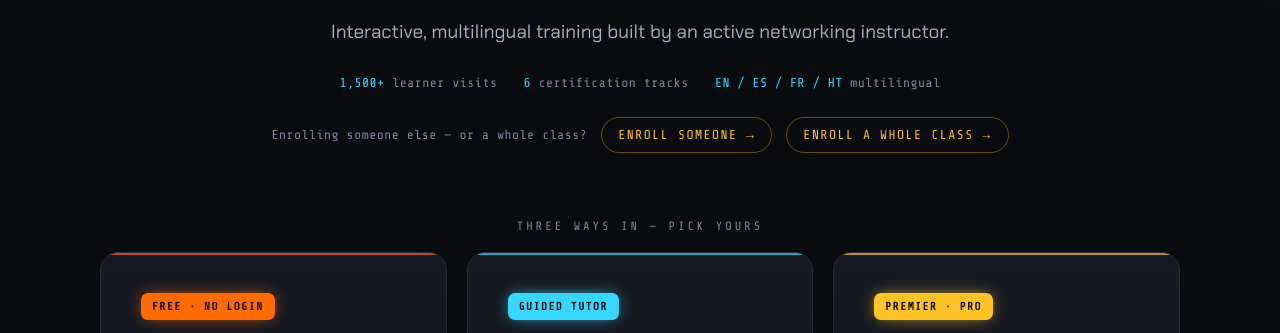
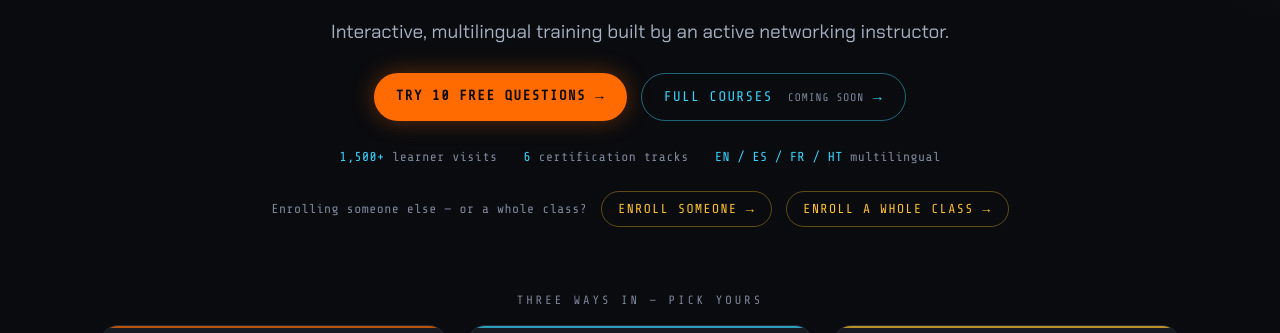
Before and after one commit to tradezone55/digitaledge-hub-main, a plain HTML site: page index.html in a window 1280 px wide. Shown: the part 301-634 px from the top of the page. Drawn offline with nearby package versions, Linux system fonts and the light colour scheme; no server answers.

Commit message:
Add "Try 10 free questions" and "Full courses" buttons to the homepage hero
Business-card visitors land here; give them a direct path to the free
sample exam (nexus /try) and the course menu (nexus /courses, launch list
until each course opens). EN/ES/FR/HT strings included.

Co-Authored-By: Claude Opus 5.5 <noreply@anthropic.com>

```diff
--- a/index.html
+++ b/index.html
@@ -56,6 +56,15 @@
   .enroll-strip a{color:var(--gold);border:1px solid rgba(255,195,40,.35);border-radius:999px;padding:7px 16px;
     letter-spacing:1.5px;text-decoration:none;transition:background .15s,color .15s;}
   .enroll-strip a:hover{background:var(--gold);color:#0a0a0a;}
+  .start-strip{margin-top:26px;display:flex;flex-wrap:wrap;justify-content:center;gap:12px 14px;}
+  .start-strip a{font-family:var(--mono);font-size:14px;letter-spacing:1.5px;border-radius:999px;padding:12px 22px;
+    text-decoration:none;transition:background .15s,color .15s,box-shadow .15s;}
+  .start-strip .s-try{background:var(--ember);color:#0a0a0a;font-weight:700;box-shadow:0 0 22px rgba(255,107,0,.35);}
+  .start-strip .s-try:hover{background:var(--ember-soft);box-shadow:0 0 30px rgba(255,107,0,.55);}
+  .start-strip .s-courses{color:var(--cyan);border:1px solid rgba(54,214,255,.45);}
+  .start-strip .s-courses:hover{background:var(--cyan);color:#0a0a0a;}
+  .start-strip .s-courses small{color:var(--dim);font-size:11px;letter-spacing:1px;margin-left:6px;}
+  .start-strip .s-courses:hover small{color:#0a0a0a;}
 
   .wrap{position:relative;z-index:2;width:min(1080px,94%);margin:0 auto}
   .path-eyebrow{text-align:center;font-family:var(--mono);font-size:12px;letter-spacing:3px;color:var(--dim);margin:clamp(28px,5vw,44px) 0 16px}
@@ -126,6 +135,10 @@
   <h1 data-i18n="headline">Certifications</h1>
   <p class="cert-list" data-i18n="certList"><span class="c-green">A+</span> <span class="c-orange">Network+</span> <span class="c-green">Security+</span> <span class="c-orange">AWS</span> <span class="c-green">CCNA</span> <span class="c-orange">Python</span></p>
   <p class="sub" data-i18n="subline">Interactive, multilingual training built by an active networking instructor.</p>
+  <div class="start-strip">
+    <a class="s-try" href="https://nexus.digitaledgeprep.com/try" target="_blank" rel="noopener" data-i18n="try_cta">TRY 10 FREE QUESTIONS →</a>
+    <a class="s-courses" href="https://nexus.digitaledgeprep.com/courses" target="_blank" rel="noopener" data-i18n="courses_cta">FULL COURSES <small>COMING SOON</small> →</a>
+  </div>
   <div class="stats">
     <span><b id="stat-count">…</b> <span data-i18n="stat1_l">learner visits</span></span>
     <span><b>6</b> <span data-i18n="stat2_l">certification tracks</span></span>
@@ -226,6 +239,7 @@
       enroll_q:"Enrolling someone else — or a whole class?",
       enroll_cta:"ENROLL SOMEONE →",
       cohort_cta:"ENROLL A WHOLE CLASS →",
+      try_cta:"TRY 10 FREE QUESTIONS →",courses_cta:"FULL COURSES <small>COMING SOON</small> →",
       foot:"Built by an active networking instructor · Prince George's Community College"
     },
     es:{
@@ -251,6 +265,7 @@
       enroll_q:"¿Inscribes a otra persona — o a una clase entera?",
       enroll_cta:"INSCRIBE A ALGUIEN →",
       cohort_cta:"INSCRIBE A UNA CLASE ENTERA →",
+      try_cta:"PRUEBA 10 PREGUNTAS GRATIS →",courses_cta:"CURSOS COMPLETOS <small>PRÓXIMAMENTE</small> →",
       foot:"Creado por un instructor activo de redes · Prince George's Community College"
     },
     fr:{
@@ -276,6 +291,7 @@
       enroll_q:"Vous inscrivez quelqu'un d'autre — ou toute une classe ?",
       enroll_cta:"INSCRIRE QUELQU'UN →",
       cohort_cta:"INSCRIRE UNE CLASSE ENTIÈRE →",
+      try_cta:"ESSAIE 10 QUESTIONS GRATUITES →",courses_cta:"COURS COMPLETS <small>BIENTÔT</small> →",
       foot:"Créé par un instructeur actif en réseautique · Prince George's Community College"
     },
     ht:{
@@ -301,6 +317,7 @@
       enroll_q:"W ap enskri yon lòt moun — oswa yon klas antye?",
       enroll_cta:"ENSKRI YON MOUN →",
       cohort_cta:"ENSKRI YON KLAS ANTYE →",
+      try_cta:"ESEYE 10 KESYON GRATIS →",courses_cta:"KOU KONPLÈ <small>BYENTO</small> →",
       foot:"Kreye pa yon enstriktè aktif nan rezo · Prince George's Community College"
     }
   };
```
